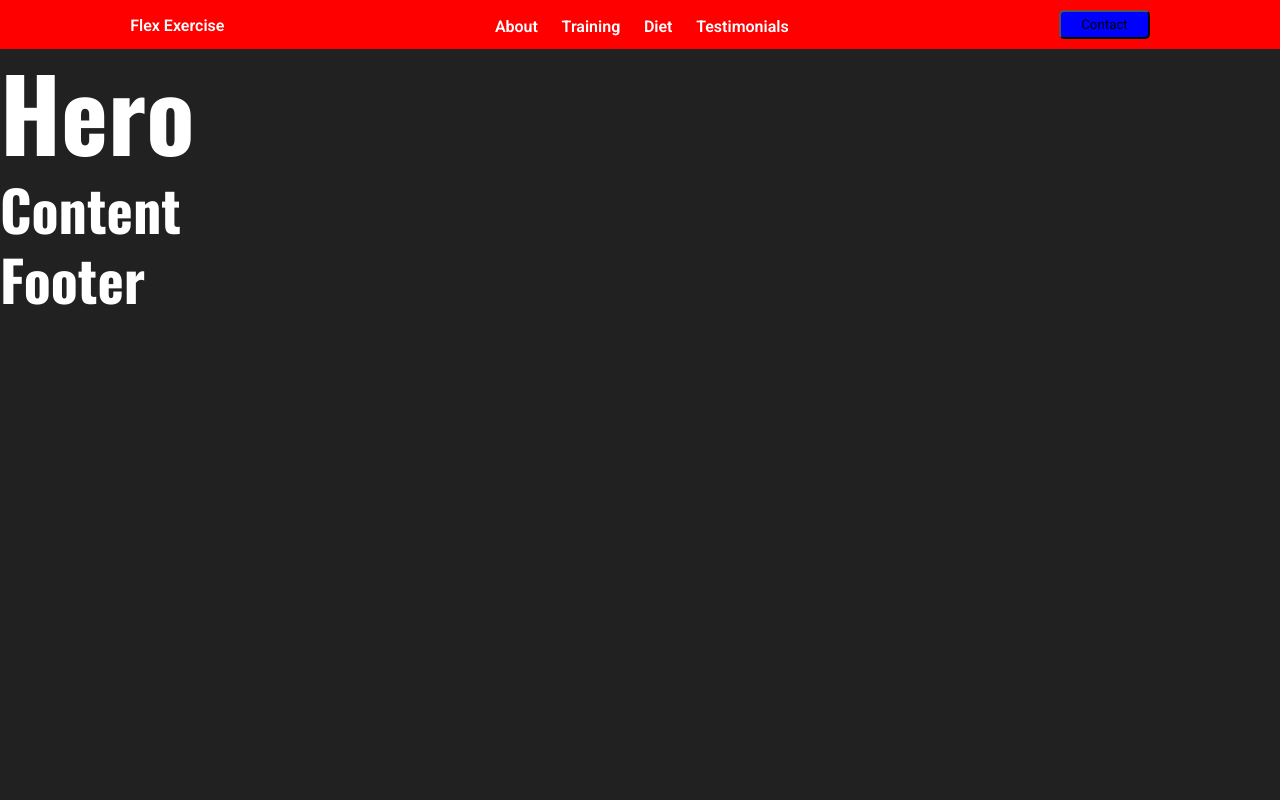
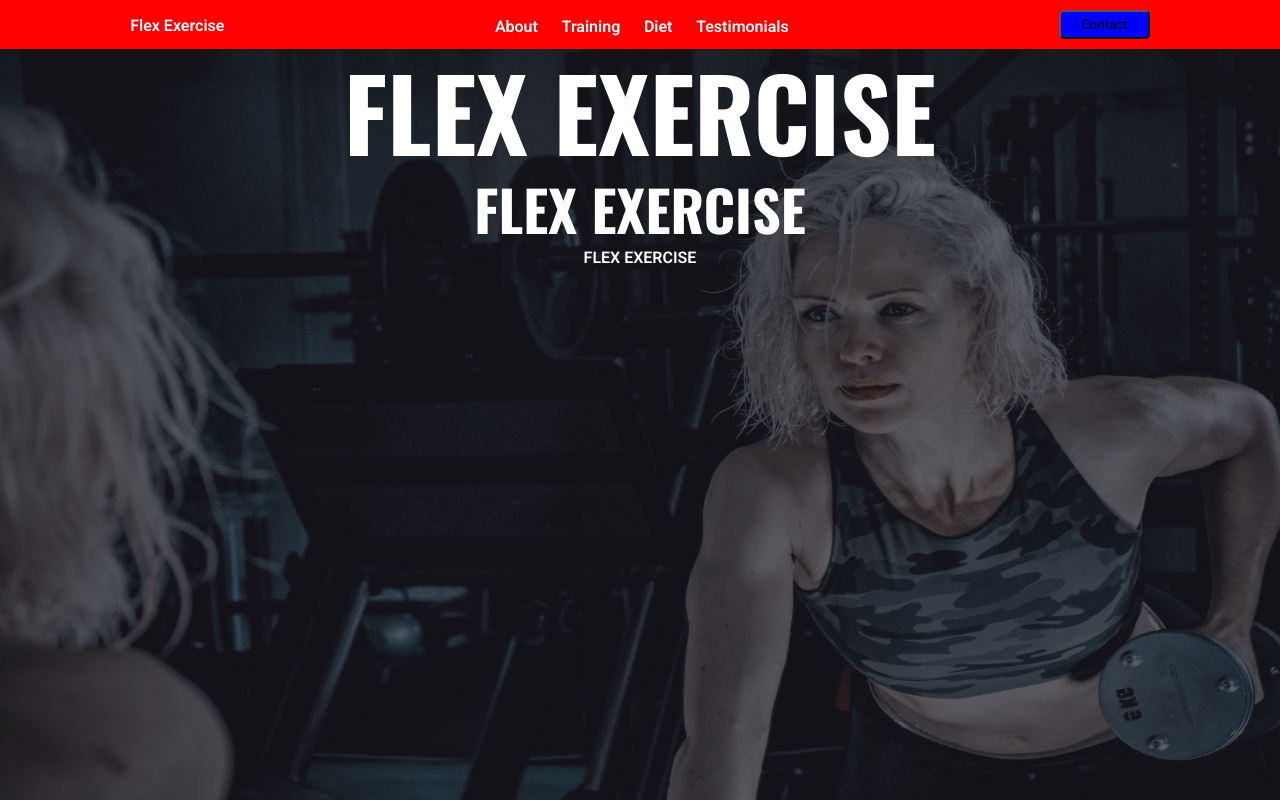
Before and after one commit to Rangyia/staticsites, a plain HTML site: page flexbox/exercise/index.html in a window 1280 px wide. Shown: the top 800 px of the page. Drawn offline with nearby package versions, Linux system fonts and the light colour scheme.

Commit message:
Resolve background for hero section

```diff
--- a/flexbox/exercise/css/styles.css
+++ b/flexbox/exercise/css/styles.css
@@ -49,31 +49,30 @@ a, li { text-decoration: none; list-style-type: none; }
 }
 
 /* ------------------------------------ Links --------------------------------- */
-.link {
+.link:hover {
+  transition: all 0.3s ease 0s;
   color: white;
 }
 
 /* Primary link */
 .link-primary:hover {
-  transition: all 0.3s ease 0s;
+  color: rgb(151, 151, 151);
 }
 
 /* Secondary link */
+.link-secondary {
+  color: blue;
+}
+
 .link-secondary:hover {
-
+  color: rgb(151, 151, 151);
 }
 
 /* ------------------------------------ Wrapper --------------------------------- */
 .site-wrapper {
 
   /* Styles */
-  margin: auto;
-  width: 100%;
-  height: 100vh;
   background-color: rgb(33, 33, 33);
-  background-position: center;
-  background-size: contain;
-  background-repeat: no-repeat;
 
   /* Flexbox */
   display: flex;
@@ -123,14 +122,43 @@ a, li { text-decoration: none; list-style-type: none; }
 }
 
 /* ------------------------------------ Hero --------------------------------- */
+@media (min-width: 1000px) {
 
+  /* Parent */
+  .site-wrapper > .site-hero {
+
+    /* Background */
+    background-image: url("../../../images/exercise/img-bg-hero-exercise.jpg");
+    background-attachment: scroll;
+    background-repeat: no-repeat;
+    background-position: center;
+    background-size: cover;
+    width: 100%;
+    height: 100vh;
+
+    /* Overlay */
+    box-shadow:inset 0 0 0 2000px rgba(28, 26, 34, 0.707);
+
+    /* Flex */
+    display: flex;
+    flex-direction: column;
+    align-items: center;
+    text-align: center;
+  }
+
+  /* Temp */
+  .site-hero > h1 {
+  }
+}
 
 /* ------------------------------------ Content --------------------------------- */
-.site-wrapper > .site-content {
-
+@media (min-width: 1000px) {
+  .site-wrapper > .site-content {
+  }
 }
 
 /* ------------------------------------ Footer --------------------------------- */
-.site-wrapper > .site-footer {
-
+@media (min-width: 1000px) {
+  .site-wrapper > .site-footer {
+  }
 }
--- a/flexbox/exercise/index.html
+++ b/flexbox/exercise/index.html
@@ -57,13 +57,24 @@
 
             </header>
             <div class="site-hero">
-                <h1>Hero</h1>
+                <div id="hero-row-1" class="hero-row">
+                    <h1>FLEX EXERCISE</h1>
+                </div>
+                <div id="hero-row-2" class="hero-row">
+                    <h2>FLEX EXERCISE</h2>
+                </div>
+                <div id="hero-row-3" class="hero-row">
+                    <span>FLEX EXERCISE</span>
+                </div>
             </div>
             <div class="site-content">
                 <h2>Content</h2>
             </div>
             <footer class="site-footer">
                 <h2>Footer</h2>
+                <h2>Footer</h2>
+                <h2>Footer</h2>
+                <h2>Footer</h2>
             </footer>
         </div>
     </body>
```
Also changed, not shown: images/exercise/img-bg-hero-exercise.jpg (added).
